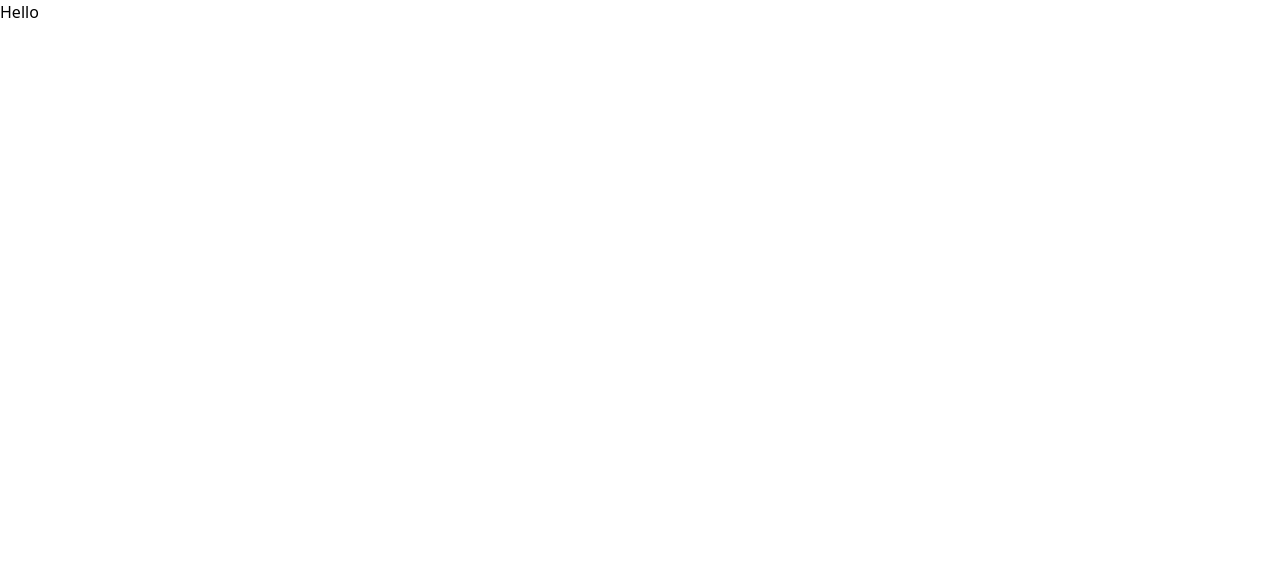
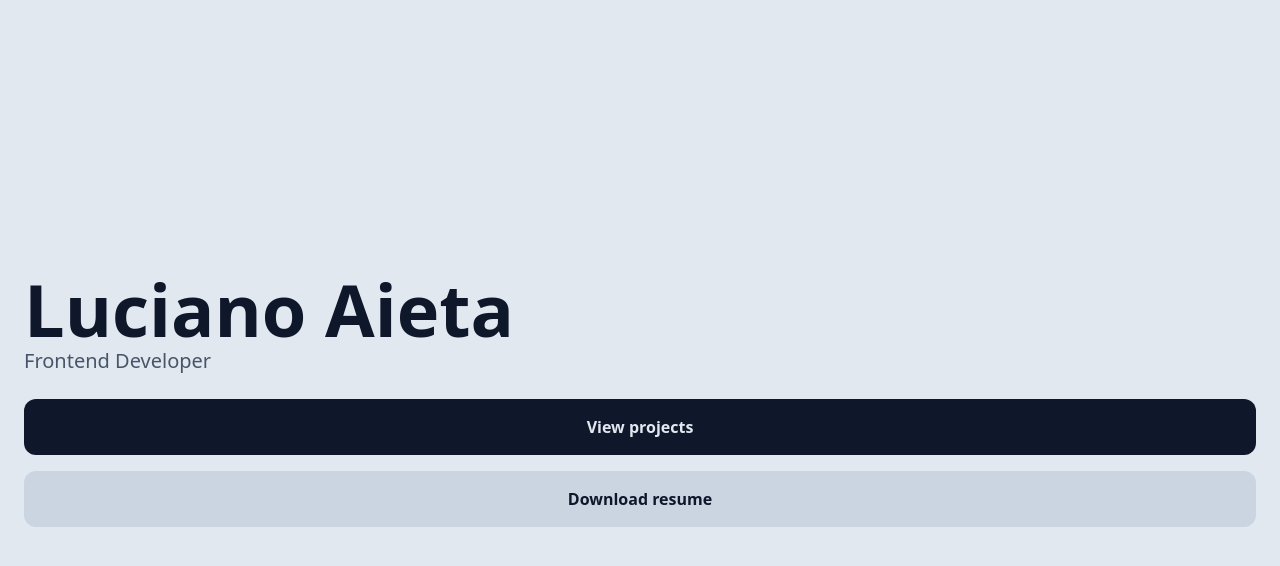
Before and after one commit to lgaieta/portfolio, a Next.js app: page / in a window 1280 px wide. Shown: the top 566 px of the page. Built offline with nearby package versions, Linux system fonts and the light colour scheme.

Commit message:
Added basic content based on figma design

```diff
--- a/src/app/page.tsx
+++ b/src/app/page.tsx
@@ -1,7 +1,22 @@
 export default function Home() {
     return (
-        <main>
-            <h1>Hello</h1>
+        <main className='flex flex-col justify-center bg-slate-200 text-slate-900 items-center h-[100dvh] h-screen px-6'>
+            <h1 className='text-left w-full text-7xl font-bold'>Luciano Aieta</h1>
+            <p className='text-left w-full text-slate-600 text-xl mt-[2px]'>
+                Frontend Developer
+            </p>
+            <a
+                href='/#'
+                className='p-4 w-full bg-slate-900 text-slate-200 rounded-xl text-center font-bold mt-6'
+            >
+                View projects
+            </a>
+            <a
+                href='/#'
+                className='p-4 w-full bg-slate-300 rounded-xl text-center font-bold mt-4'
+            >
+                Download resume
+            </a>
         </main>
     );
 }
```
